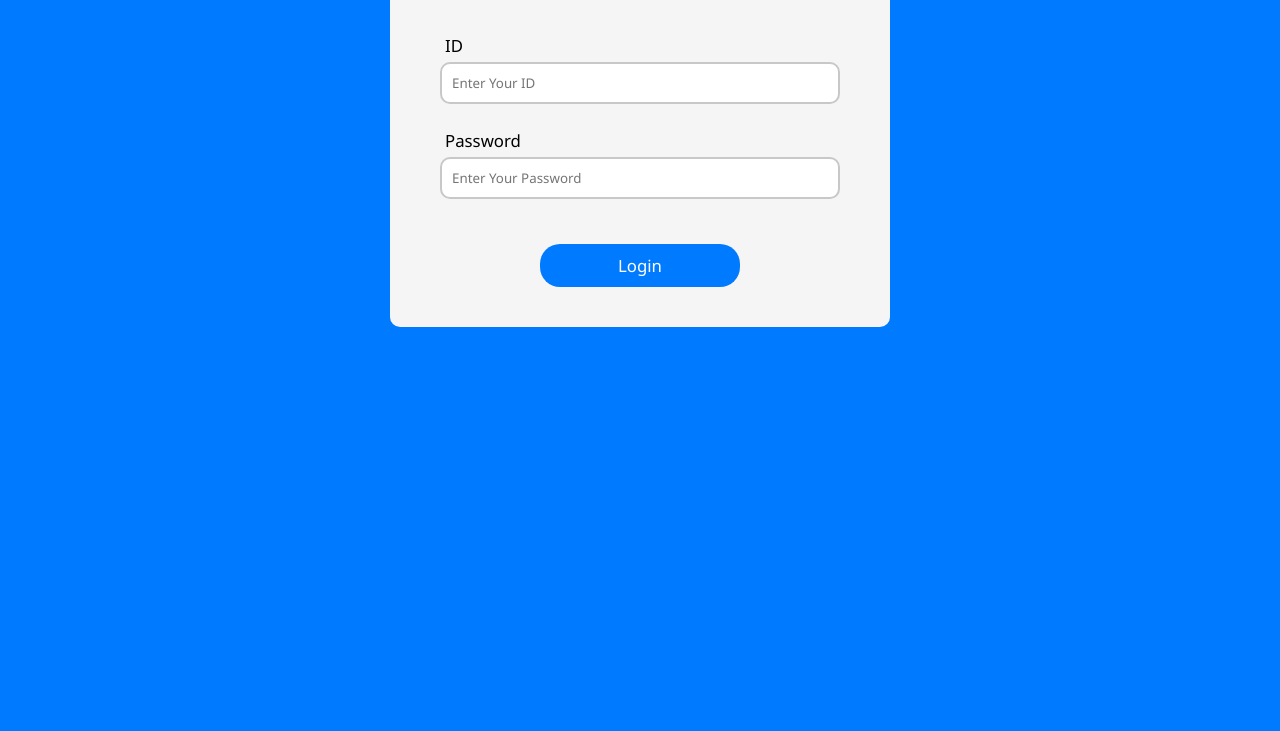
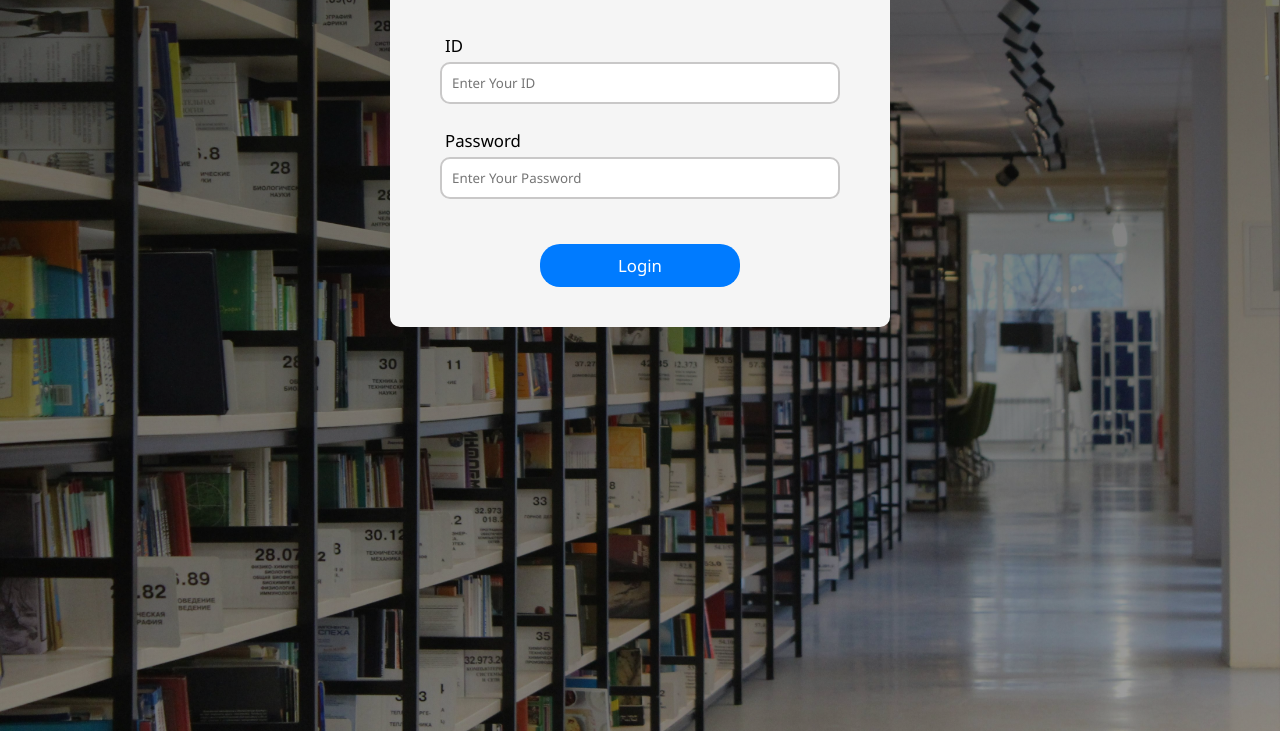
Before and after one commit to Adhamzineldin/College-Managment-System, a website: page html/custom/login.html in a window 1280 px wide. Shown: the part 229-960 px from the top of the page. Before the commit the page ends 800 px from the top, so only its background shows below. Drawn offline with Linux system fonts and the light colour scheme.

Commit message:
The project is DONE

```diff
--- a/css/Student-CSS/Std_Profile.css
+++ b/css/Student-CSS/Std_Profile.css
@@ -110,6 +110,10 @@ body {
         font-size: 0.9rem;
     }
 
+    .table td:last-child {
+        font-size: 8px;
+    }
+
     .navbar-nav {
         text-align: center;
     }
--- a/css/login.css
+++ b/css/login.css
@@ -12,7 +12,14 @@
 }
 
 body {
-    background-color: var(--primary-color);
+    height: 100vh;
+    overflow: hidden;
+    background-image:
+    linear-gradient(rgba(10, 10, 10, 0.6), rgba(10, 10, 10, 0.4)),
+    url('../static/admin/login-background.jpg');
+    background-position: center;
+    background-size: cover;
+    background-repeat: no-repeat;
 }
 
 #form {
```
Also changed, not shown: static/admin/login-background.jpg (added).
